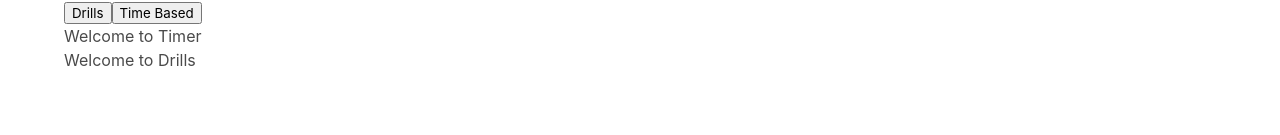
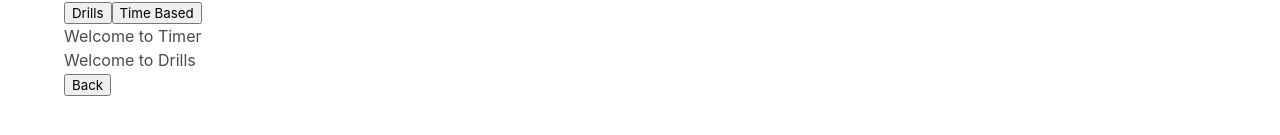
Before and after one commit to leslie-alldridge/cfop-oll-trainer, a React (Create React App) app: page / in a window 1280 px wide. Both pictures are taken after a click on the picture 128 px from the left and 309 px from the top of the page. Shown: the part 341-476 px from the top of the page. Built offline with nearby package versions, Linux system fonts and the light colour scheme.

Commit message:
pages toggle

```diff
--- a/src/Algorithm.jsx
+++ b/src/Algorithm.jsx
@@ -3,6 +3,9 @@ import Timer from "./Timer";
 import Drills from "./Drills";
 
 class Algorithm extends Component {
+  // constructor(props) {
+  //   super(props);
+  // }
   state = {
     drills: false,
     timer: false
@@ -24,6 +27,7 @@ class Algorithm extends Component {
         <button>Time Based</button>
         <Timer />
         <Drills />
+        <button onClick={this.props.goBack}>Back</button>
       </div>
     );
   }
--- a/src/OLL.jsx
+++ b/src/OLL.jsx
@@ -18,6 +18,7 @@ class OLL extends React.Component {
       mainPage: true
     };
     this.handleClick = this.handleClick.bind(this);
+    this.goBack = this.goBack.bind(this);
   }
 
   handleClick(e) {
@@ -25,6 +26,13 @@ class OLL extends React.Component {
       selection: e.target.name,
       showPage: true,
       mainPage: false
+    });
+  }
+
+  goBack() {
+    this.setState({
+      showPage: false,
+      mainPage: true
     });
   }
 
@@ -118,7 +126,11 @@ class OLL extends React.Component {
           </React.Fragment>
         )}
         {this.state.showPage && (
-          <Algorithm data={found} image={this.state.selection} />
+          <Algorithm
+            goBack={this.goBack}
+            data={found}
+            image={this.state.selection}
+          />
         )}
       </div>
     );
```
